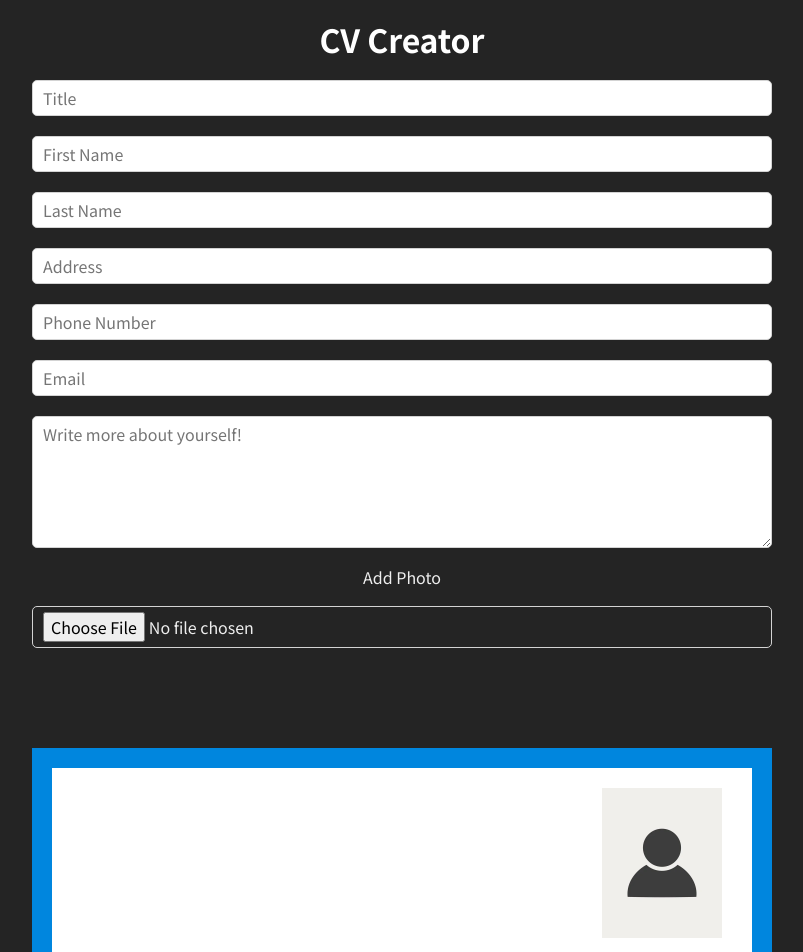
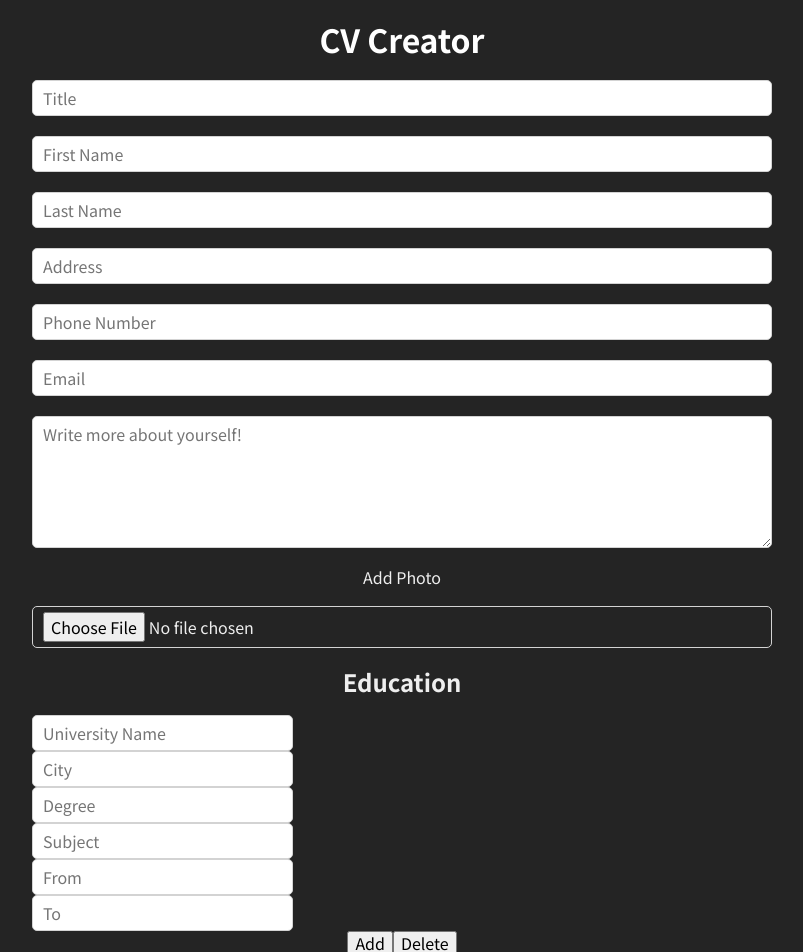
Before and after one commit to praesidi/cv-creator, a React (Vite) app: page / in a window 1280 px wide. Shown: the top 952 px of the page, without its empty margins (238-1041 px from the left). Built offline with nearby package versions, Linux system fonts and the light colour scheme.

Commit message:
Add a component for handling inputs for Education info

```diff
--- a/src/components/Education/Education.tsx
+++ b/src/components/Education/Education.tsx
@@ -1,5 +1,71 @@
 import "./Education.css";
 
 export default function Education() {
-  return <div></div>;
+  return (
+    <div className="education-container block">
+      <h2>Education</h2>
+      <input
+        type="text"
+        id="university"
+        name="university"
+        placeholder="University Name"
+        maxLength={30}
+        // value={work.title}
+        // onChange={onChange}
+      />
+
+      <input
+        type="text"
+        id="city"
+        name="city"
+        placeholder="City"
+        maxLength={20}
+        // value={work.phone}
+        // onChange={onChange}
+      />
+
+      <input
+        type="text"
+        id="degree"
+        name="degree"
+        placeholder="Degree"
+        maxLength={20}
+        // value={work.phone}
+        // onChange={onChange}
+      />
+
+      <input
+        type="text"
+        id="subject"
+        name="subject"
+        placeholder="Subject"
+        maxLength={20}
+        // value={work.phone}
+        // onChange={onChange}
+      />
+
+      <input
+        type="text"
+        id="from"
+        name="from"
+        placeholder="From"
+        maxLength={20}
+        // value={work.phone}
+        // onChange={onChange}
+      />
+
+      <input
+        type="text"
+        id="to"
+        name="to"
+        placeholder="To"
+        maxLength={20}
+        // value={work.phone}
+        // onChange={onChange}
+      />
+
+      <button>Add</button>
+      <button>Delete</button>
+    </div>
+  );
 }
```
